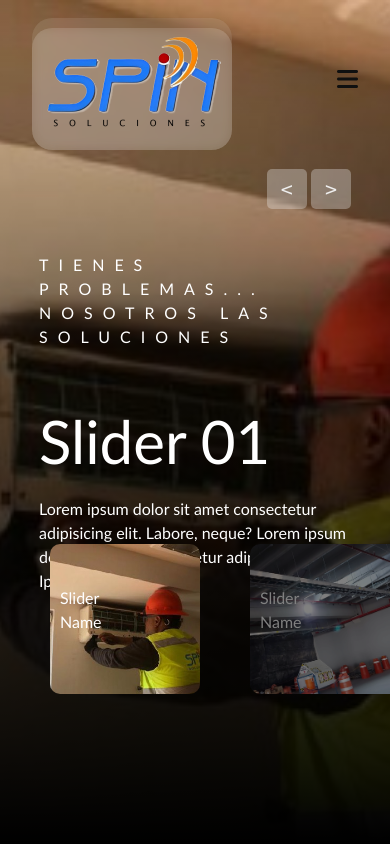
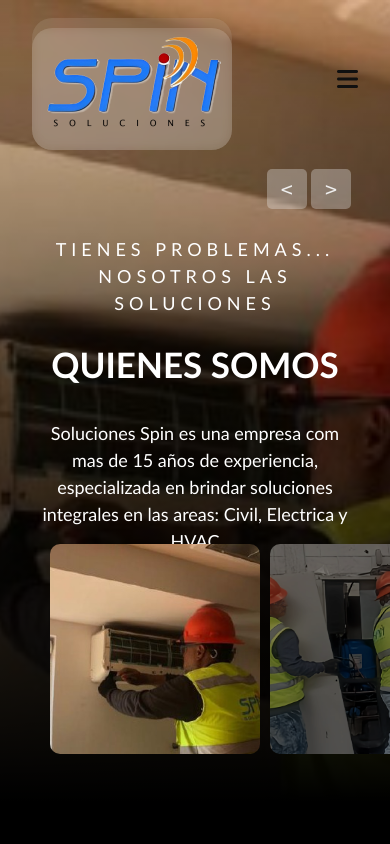
Before and after one commit to firemachineFTW/spin-python, a Flask app: page / in a window 390 px wide. Run offline with Flask 3, Linux system fonts and the light colour scheme.

Commit message:
commit arreglos index-about

```diff
--- a/static/index.css
+++ b/static/index.css
@@ -175,21 +175,27 @@ header {
     position: absolute;
     left: 0;
     bottom: 0;
-    background-image: linear-gradient(to top, #000 0%, transparent);
+    background-image: linear-gradient(to top, #000 5%, transparent);
 }
 
 .slider .list .item .content {
     position: absolute;
     left: 10%;
-    top: 30%;
-    width: 600px;
+    top: 28%;
+    width: 1000px;
     max-width: 80%;
     z-index: 10;
+    text-align: justify;
 }
 
 .slider .list .item .content p:nth-child(1) {
     text-transform: uppercase;
-    letter-spacing: 10px;
+    letter-spacing: 5px;
+    font-size: 30px;
+}
+
+.slider .list .item .content p:nth-child(3){
+    font-size: 30px;
 }
 
 .slider .list .content h2 {
@@ -231,7 +237,7 @@ header {
 
 .arrows {
     position: absolute;
-    top: 30%;
+    top: 20%;
     right: 200px;
     z-index: 11;
 }
@@ -258,7 +264,7 @@ header {
     bottom: 50px;
     z-index: 13;
     display: flex;
-    gap: 100px;
+    gap: 10px;
     width: 100%;
     height: 250px;
     padding: 0 50px;
@@ -272,8 +278,8 @@ header {
 }
 
 .thumbnail .item {
-    width: 100px;
-    height: 100px;
+    width: 210px;
+    height: 210px;
     filter: brightness(.5);
     transition: .5s;
     flex-shrink: 0;
@@ -281,8 +287,8 @@ header {
 }
 
 .thumbnail .item img {
-    width: 150%;
-    height: 150%;
+    width: 100%;
+    height: 100%;
     object-fit: cover;
     border-radius: 10px;
 }
@@ -302,8 +308,21 @@ header {
     }
 
     .slider .list .item .content h2 {
-        font-size: 60px;
-        padding-top: 40px;
+        font-size: 35px;
+        padding-top: 10px;
+        padding-bottom: 15px;
+        text-align: center;
+        font-weight: bold;
+    }
+
+    .slider .list .item .content p:nth-child(1){
+        font-size: 18px;
+        text-align: center;
+    }
+
+    .slider .list .item .content p:nth-child(3){
+        font-size: 18px;
+        text-align: center;
     }
 
     .arrows {
--- a/templates/index.html
+++ b/templates/index.html
@@ -62,21 +62,22 @@
                 <img src="{{ url_for('static', filename='imagen.jpg') }}">
                 <div class="content">
                     <p>Tienes problemas... Nosotros las soluciones</p>
-                    <h2>Slider 01</h2>
+                    <h2>QUIENES SOMOS</h2>
                     <p>
-                        Lorem ipsum dolor sit amet consectetur adipisicing elit. Labore, neque?
-                        Lorem ipsum dolor sit amet consectetur adipisicing elit. Ipsum, ex.
+                        Soluciones Spin es una empresa com mas de 15 años de experiencia,
+                        especializada en brindar soluciones integrales en las areas: Civil,
+                        Electrica y HVAC
                     </p>
                 </div>
             </div>
             <div class="item">
-                <img src="{{ url_for('static', filename='imagen3.jpg') }}">
+                <img src="{{ url_for('static', filename='imagen2.webp') }}">
                 <div class="content">
                     <p>design</p>
-                    <h2>Slider 02</h2>
+                    <h2>Seguridad Industrial</h2>
                     <p>
-                        Lorem ipsum dolor sit amet consectetur adipisicing elit. Labore, neque?
-                        Lorem ipsum dolor sit amet consectetur adipisicing elit. Ipsum, ex.
+                        Para Soluciones Spin S.A. de C.V. la seguridad es fundamental para
+                        el desarrollo de nuestra actividad empresarial.
                     </p>
                 </div>
             </div>
@@ -96,23 +97,24 @@
             <button class="prev"><</button>
             <button class="next">></button>
         </div>
+
         <div class="thumbnail">
             <div class="item active">
                 <img src="{{ url_for('static', filename ='imagen.jpg') }}" alt="">
                 <div class="content">
-                    Slider Name
+
                 </div>
             </div>
             <div class="item">
-                <img src="{{ url_for('static', filename ='imagen3.jpg') }}" alt="">
+                <img src="{{ url_for('static', filename ='imagen2.webp') }}" alt="">
                 <div class="content">
-                    Slider Name
+
                 </div>
             </div>
             <div class="item">
                 <img src="{{ url_for('static', filename ='imagen4.jpg') }}" alt="">
                 <div class="content">
-                    Slider Name
+
                 </div>
             </div>
         </div>
```
Also changed, not shown: static/IMG-20240412-WA0008.jpg (deleted), static/about.css (line endings or trailing spaces), static/imagen1.jpg (deleted), static/imagen2.webp (added), static/pexels-pixabay-159358.jpg (deleted).
